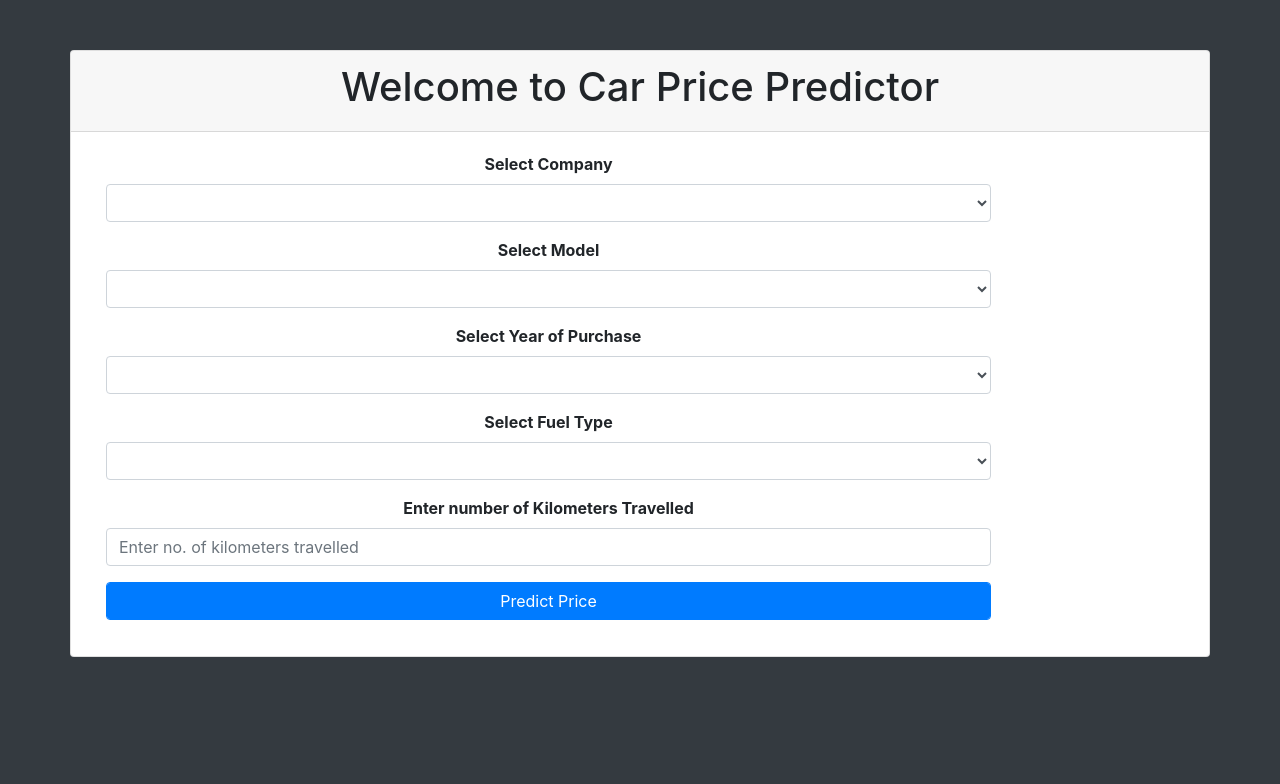
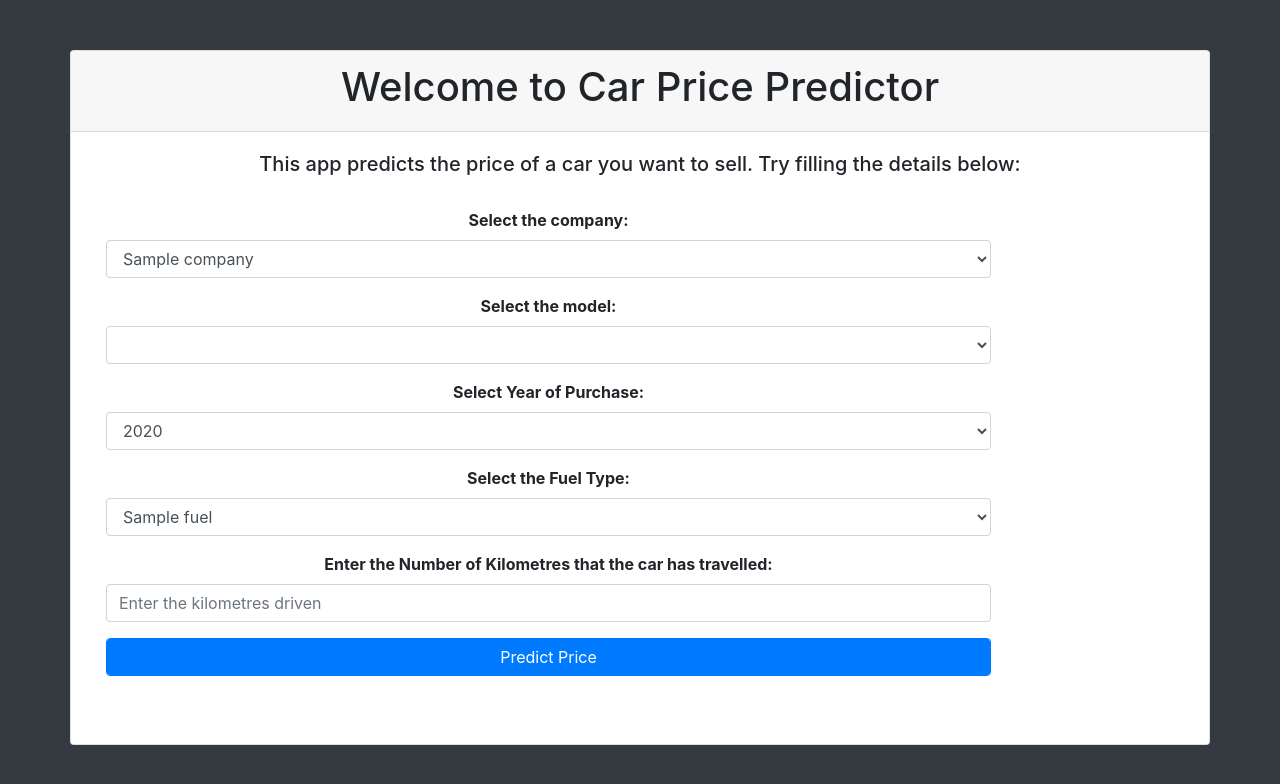
Before and after one commit to i-vanshika/Car_Price_Predictor, a Flask app: template templates/index.html in a window 1280 px wide. Shown: the top 784 px of the page. Run offline with Flask 3, Linux system fonts and the light colour scheme; the template is opened without the code that fills it: most values are stand-ins (such as "Sample title", 1, 10 or a date in 2020); lists and menus that the app fills with data are empty; parts of the project's set-up code (start-up, migrations or seed data) failed here and were passed over; some libraries are stand-ins or nearby versions.

Commit message:
Add Files

```diff
--- a/application.py
+++ b/application.py
@@ -1,20 +1,44 @@
 
-from flask import Flask,render_template
+from flask import Flask,render_template,request,redirect
+from flask_cors import CORS,cross_origin
+import pickle
 import pandas as pd
+import numpy as np
+
 app=Flask(__name__)
-car = pd.read_csv("Cleaned_car_data.csv")
+cors=CORS(app)
+model=pickle.load(open('LinearRegressionModel.pkl','rb'))
+car=pd.read_csv('Cleaned_Car_data.csv')
+
+@app.route('/',methods=['GET','POST'])
+def index():
+    companies=sorted(car['company'].unique())
+    car_models=sorted(car['name'].unique())
+    year=sorted(car['year'].unique(),reverse=True)
+    fuel_type=car['fuel_type'].unique()
+
+    companies.insert(0,'Select Company')
+    return render_template('index.html',companies=companies, car_models=car_models, years=year,fuel_types=fuel_type)
 
 
-@app.route('/')
-def index():
-    companies = sorted(car['company'].unique())
-    car_models = sorted(car['name'].unique())
-    year = sorted(car['year'].unique(), reverse=True)
-    fuel_type = car['fuel_type'].unique()
-    return render_template('index.html',
-                           companies=companies, car_models=car_models, years=year,
-                           fuel_type=fuel_type)
+@app.route('/predict',methods=['POST'])
+@cross_origin()
+def predict():
+
+    company=request.form.get('company')
+
+    car_model=request.form.get('car_models')
+    year=request.form.get('year')
+    fuel_type=request.form.get('fuel_type')
+    driven=request.form.get('kilo_driven')
+
+    prediction=model.predict(pd.DataFrame(columns=['name', 'company', 'year', 'kms_driven', 'fuel_type'],
+                              data=np.array([car_model,company,year,driven,fuel_type]).reshape(1, 5)))
+    print(prediction)
+
+    return str(np.round(prediction[0],2))
 
 
-if __name__=="__main__":
-    app.run(debug=True)
+
+if __name__=='__main__':
+    app.run()
--- a/templates/index.html
+++ b/templates/index.html
@@ -1,74 +1,124 @@
-<!doctype html>
+<!DOCTYPE html>
 <html lang="en">
-  <head>
-    <!-- Required meta tags -->
-    <meta charset="utf-8">
-    <meta name="viewport" content="width=device-width, initial-scale=1, shrink-to-fit=no">
+<head xmlns="http://www.w3.org/1999/xhtml">
+    <meta charset="UTF-8">
+    <title>Car Price Predictor</title>
     <link rel="stylesheet" href="static/css/style.css">
+    <link rel="stylesheet" type="text/css"
+          href="https://cdnjs.cloudflare.com/ajax/libs/font-awesome/5.11.2/css/all.css">
+    <script src="https://ajax.googleapis.com/ajax/libs/jquery/3.4.1/jquery.min.js"></script>
+    <script src="https://cdn.jsdelivr.net/npm/popper.js@1.16.0/dist/umd/popper.min.js"
+            integrity="sha384-Q6E9RHvbIyZFJoft+2mJbHaEWldlvI9IOYy5n3zV9zzTtmI3UksdQRVvoxMfooAo"
+            crossorigin="anonymous"></script>
 
     <!-- Bootstrap CSS -->
-    <link rel="stylesheet" href="https://cdn.jsdelivr.net/npm/bootstrap@4.1.3/dist/css/bootstrap.min.css" integrity="sha384-MCw98/SFnGE8fJT3GXwEOngsV7Zt27NXFoaoApmYm81iuXoPkFOJwJ8ERdknLPMO" crossorigin="anonymous">
+    <link rel="stylesheet" href="https://stackpath.bootstrapcdn.com/bootstrap/4.5.0/css/bootstrap.min.css"
+          integrity="sha384-9aIt2nRpC12Uk9gS9baDl411NQApFmC26EwAOH8WgZl5MYYxFfc+NcPb1dKGj7Sk" crossorigin="anonymous">
+    <script src="https://cdn.jsdelivr.net/npm/@tensorflow/tfjs@2.0.0/dist/tf.min.js"></script>
 
-    <title>Car Price Predictor</title>
 </head>
 <body class="bg-dark">
 
 <div class="container">
     <div class="row">
         <div class="card mt-50" style="width: 100%; height: 100%">
-
-         <div class="card-header">
-             <div class="col-12" style ="text-align: center">
+            <div class="card-header" style="text-align: center">
                 <h1>Welcome to Car Price Predictor</h1>
             </div>
-
+            <div class="card-body">
+                <div class="col-12" style="text-align: center">
+                    <h5>This app predicts the price of a car you want to sell. Try filling the details below: </h5>
                 </div>
-         <div class="card-body">
-
-           <form method="post" action="#" accept-charset="utf-8">
-
-            <div class="col-10 form-group" style="text-align: center">
-              <label><b>Select Company</label>
-                <select class="selectpicker form-control" id="company" name="company" required="1">
-                    <option value=""></option>
+                <br>
+                <form method="post" accept-charset="utf-8" name="Modelform">
+                    <div class="col-md-10 form-group" style="text-align: center">
+                        <label><b>Select the company:</b> </label><br>
+                        <select class="selectpicker form-control" id="company" name="company" required="1"
+                                onchange="load_car_models(this.id,'car_models')">
+                            {% for company in companies %}
+                            <option value="{{ company }}">{{ company }}</option>
+                            {% endfor %}
                         </select>
                     </div>
-            <div class="col-10 form-group" style="text-align: center">
-              <label>Select Model</label>
-                <select class="selectpicker form-control" id="car_model" name="car_model" required="1">
-                    <option value=""></option>
+                    <div class="col-md-10 form-group" style="text-align: center">
+                        <label><b>Select the model:</b> </label><br>
+                        <select class="selectpicker form-control" id="car_models" name="car_models" required="1">
                         </select>
                     </div>
-            <div class="col-10 form-group" style="text-align: center">
-              <label>Select Year of Purchase</label>
+                    <div class="col-md-10 form-group" style="text-align: center">
+                        <label><b>Select Year of Purchase:</b> </label><br>
                         <select class="selectpicker form-control" id="year" name="year" required="1">
-                    <option value=""></option>
+                            {% for year in years %}
+                            <option value="{{ year }}">{{ year }}</option>
+                            {% endfor %}
                         </select>
                     </div>
-            <div class="col-10 form-group" style="text-align: center">
-              <label>Select Fuel Type </label>
+                    <div class="col-md-10 form-group" style="text-align: center">
+                        <label><b>Select the Fuel Type:</b> </label><br>
                         <select class="selectpicker form-control" id="fuel_type" name="fuel_type" required="1">
-                    <option value=""></option>
+                            {% for fuel in fuel_types %}
+                            <option value="{{ fuel }}">{{ fuel }}</option>
+                            {% endfor %}
                         </select>
                     </div>
-            <div class="col-10 form-group" style="text-align: center">
-              <label>Enter number of Kilometers Travelled </label>
-                <input class="form-control" type="text" id="kilo_driven" name="kilo_driven" placeholder="Enter no. of kilometers travelled">
-
+                    <div class="col-md-10 form-group" style="text-align: center">
+                        <label><b>Enter the Number of Kilometres that the car has travelled:</b> </label><br>
+                        <input type="text" class="form-control" id="kilo_driven" name="kilo_driven"
+                               placeholder="Enter the kilometres driven ">
                     </div>
-         <div class="col-10 form-group" style="text-align: center">
-             <button class="btn btn-primary form-control" onclick="">Predict Price</button>
+                    <div class="col-md-10 form-group" style="text-align: center">
+                        <button  class="btn btn-primary form-control" onclick="send_data()">Predict Price</button>
                     </div>
-
                 </form>
+                <br>
+                <div class="row">
+                    <div class="col-12" style="text-align: center">
+                        <h4><span id="prediction"></span></h4>
+                    </div>
+                </div>
+            </div>
         </div>
     </div>
 </div>
 
-    <!-- Optional JavaScript -->
+<script>
+
+    function load_car_models(company_id,car_model_id)
+    {
+        var company=document.getElementById(company_id);
+        var car_model= document.getElementById(car_model_id);
+        console.log(company.value);
+        car_model.value="";
+        car_model.innerHTML="";
+        {% for company in companies %}
+            if( company.value == "{{ company }}")
+            {
+                {% for model in car_models %}
+                    {% if company in model %}
+
+                        var newOption= document.createElement("option");
+                        newOption.value="{{ model }}";
+                        newOption.innerHTML="{{ model }}";
+                        car_model.options.add(newOption);
+                    {% endif %}
+                {% endfor %}
+            }
+        {% endfor %}
+    }
+
+
+</script>
+
+
 <!-- jQuery first, then Popper.js, then Bootstrap JS -->
-    <script src="https://code.jquery.com/jquery-3.3.1.slim.min.js" integrity="sha384-q8i/X+965DzO0rT7abK41JStQIAqVgRVzpbzo5smXKp4YfRvH+8abtTE1Pi6jizo" crossorigin="anonymous"></script>
-    <script src="https://cdn.jsdelivr.net/npm/popper.js@1.14.3/dist/umd/popper.min.js" integrity="sha384-ZMP7rVo3mIykV+2+9J3UJ46jBk0WLaUAdn689aCwoqbBJiSnjAK/l8WvCWPIPm49" crossorigin="anonymous"></script>
-    <script src="https://cdn.jsdelivr.net/npm/bootstrap@4.1.3/dist/js/bootstrap.min.js" integrity="sha384-ChfqqxuZUCnJSK3+MXmPNIyE6ZbWh2IMqE241rYiqJxyMiZ6OW/JmZQ5stwEULTy" crossorigin="anonymous"></script>
+<script src="https://code.jquery.com/jquery-3.5.1.slim.min.js"
+        integrity="sha384-DfXdz2htPH0lsSSs5nCTpuj/zy4C+OGpamoFVy38MVBnE+IbbVYUew+OrCXaRkfj"
+        crossorigin="anonymous"></script>
+<script src="https://cdn.jsdelivr.net/npm/popper.js@1.16.0/dist/umd/popper.min.js"
+        integrity="sha384-Q6E9RHvbIyZFJoft+2mJbHaEWldlvI9IOYy5n3zV9zzTtmI3UksdQRVvoxMfooAo"
+        crossorigin="anonymous"></script>
+<script src="https://stackpath.bootstrapcdn.com/bootstrap/4.5.0/js/bootstrap.min.js"
+        integrity="sha384-OgVRvuATP1z7JjHLkuOU7Xw704+h835Lr+6QL9UvYjZE3Ipu6Tp75j7Bh/kR0JKI"
+        crossorigin="anonymous"></script>
 </body>
 </html>
```
Lines whose indentation alone changed are shown as unchanged.
